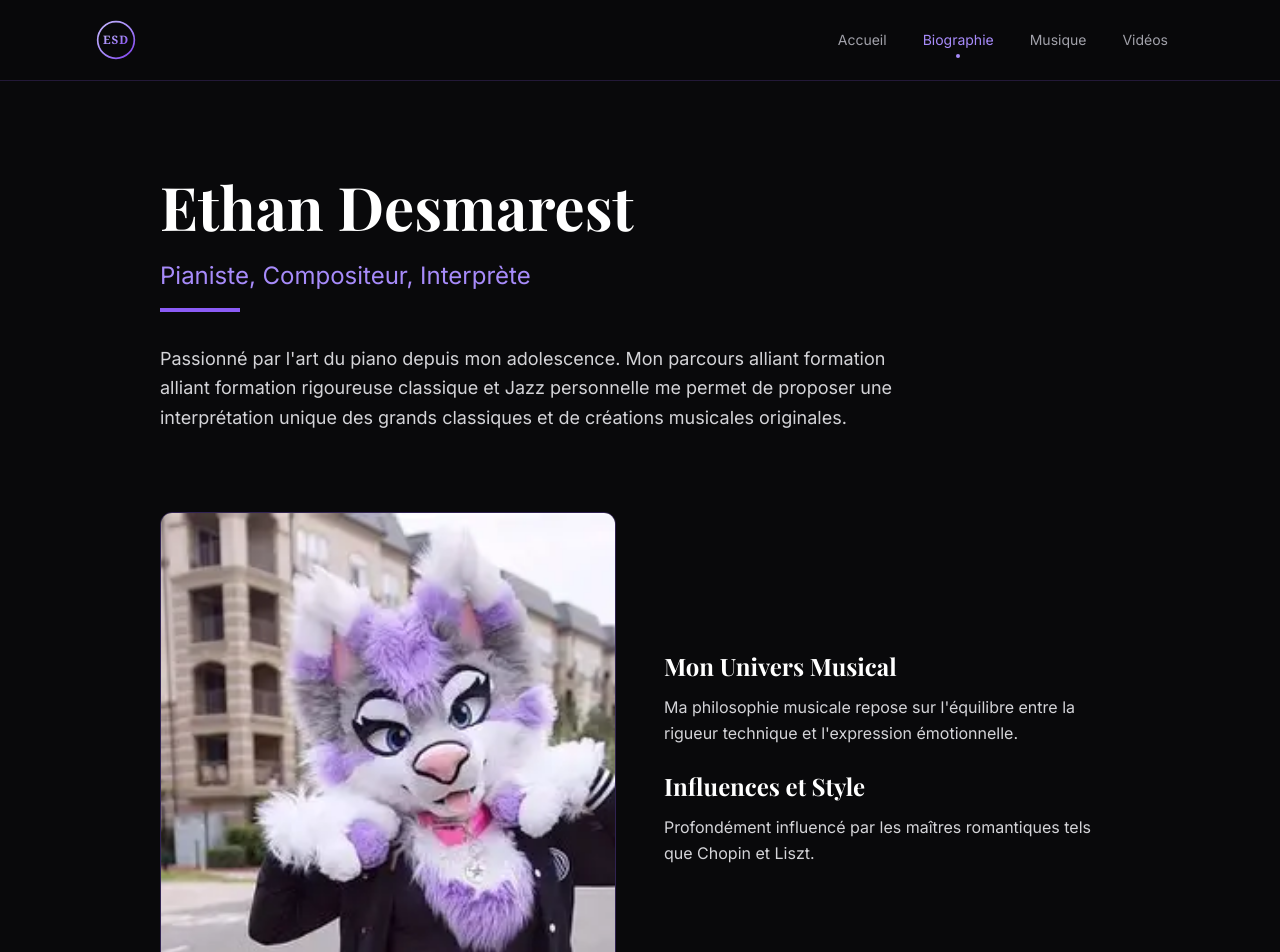
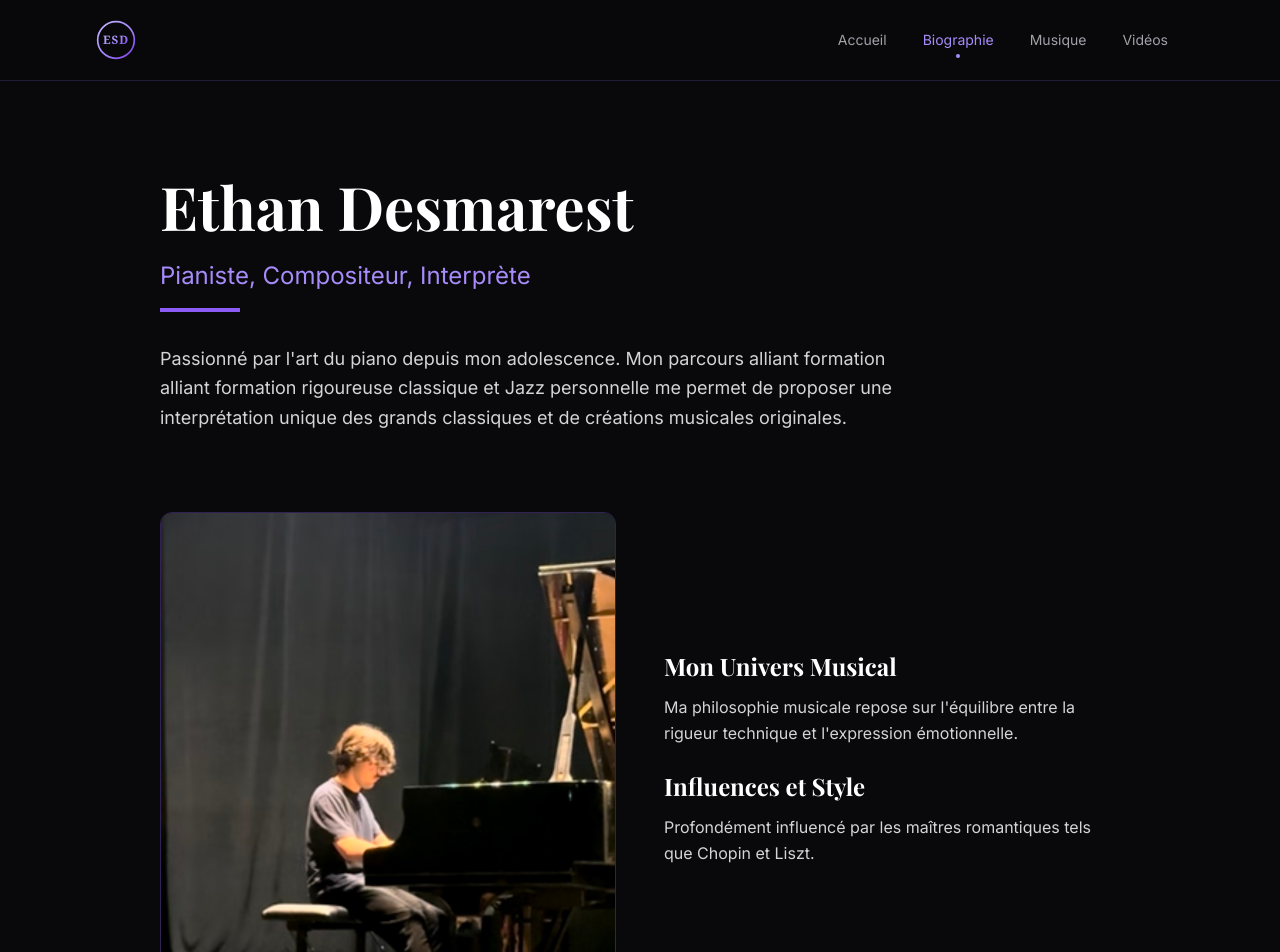
Before and after one commit to theo-stoffelbach/Ethan-portefolio, a Next.js app: page /biographie in a window 1280 px wide. Shown: the top 952 px of the page. Built offline with nearby package versions, Linux system fonts and the light colour scheme.

Commit message:
feat: update images - new photo on homepage and biography

```diff
--- a/app/biographie/page.tsx
+++ b/app/biographie/page.tsx
@@ -37,7 +37,7 @@ export default function Biographie() {
         <div>
           <div className="aspect-square rounded-xl overflow-hidden border border-violet-500/30 relative group">
             <Image
-              src="/images/ethan.webp"
+              src="/images/ethan-new.png"
               alt="Ethan Desmarest au piano"
               fill
               className="object-cover group-hover:scale-105 transition-transform duration-500"
--- a/app/page.tsx
+++ b/app/page.tsx
@@ -106,7 +106,7 @@ export default function Home() {
             <div className="order-2 md:order-1 animate-fade-in-up animation-delay-200">
               <div className="aspect-square rounded-2xl overflow-hidden border border-violet-500/30 relative group">
                 <Image
-                  src="/images/portrait.webp"
+                  src="/images/ethan-new.png"
                   alt="Ethan Desmarest - Pianiste"
                   fill
                   sizes="(max-width: 768px) 100vw, 50vw"
```
Also changed, not shown: public/images/ethan-new.png (added).
